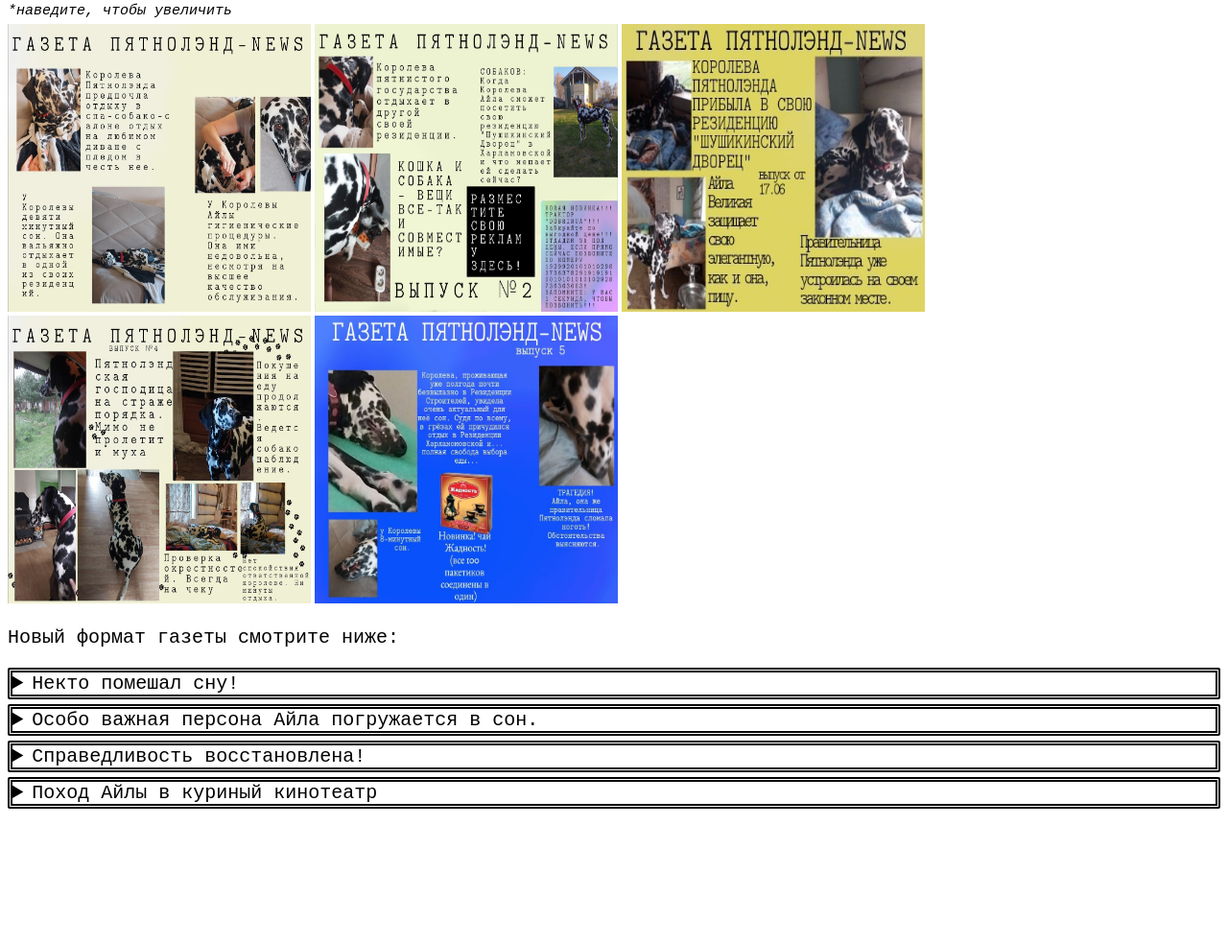
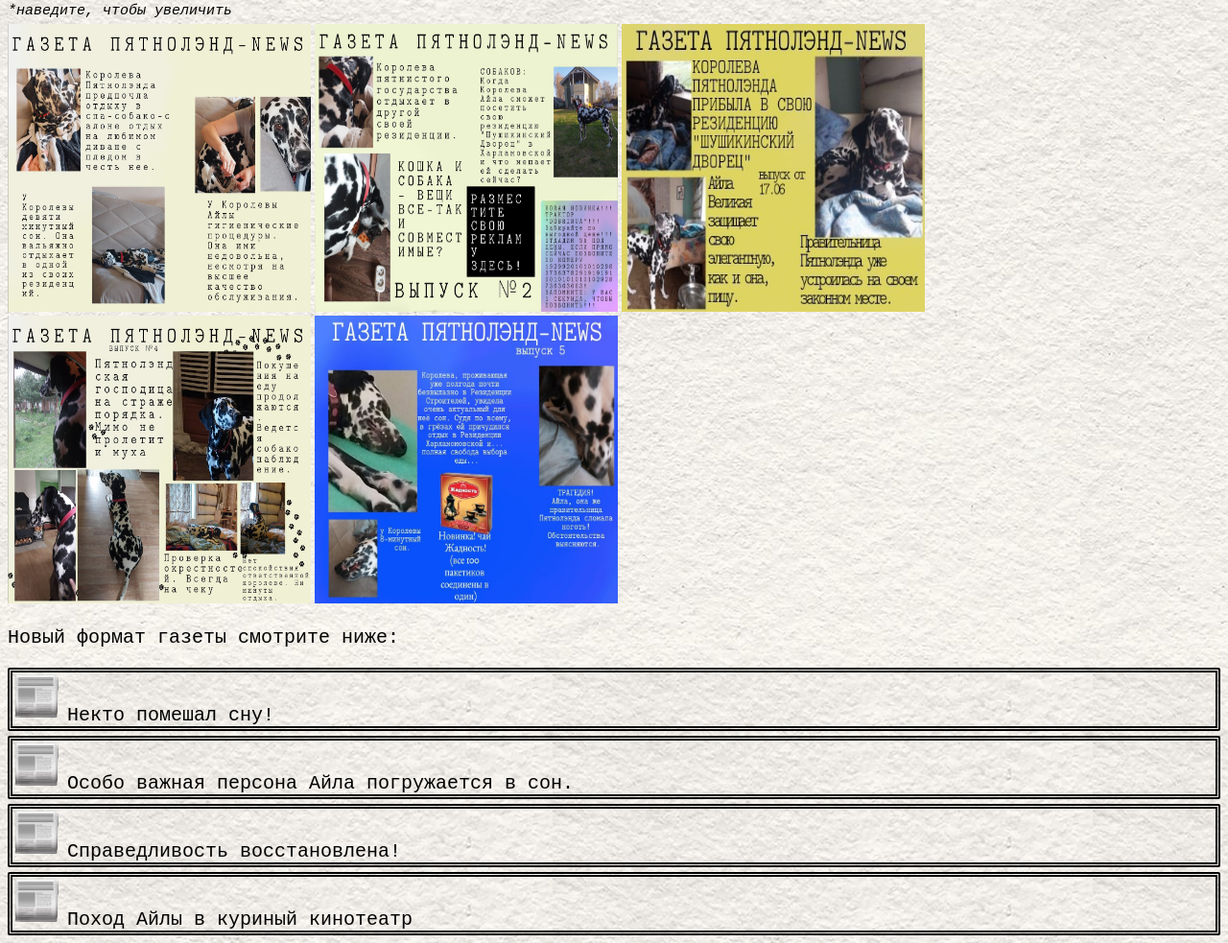
Before and after one commit to alisa1910/DalmationAylaNews, a plain HTML site: page index.html in a window 1280 px wide. Shown: the part 241-1224 px from the top of the page at 96% size. Before the commit the page ends 1092 px from the top, so only its background shows below. Drawn offline with Linux system fonts and the light colour scheme; the site is published under a folder, as on GitHub Pages, so addresses that start at the root find nothing.

Commit message:
git commit

```diff
--- a/style.css
+++ b/style.css
@@ -54,21 +54,21 @@ img:hover {
 summary {
     font-family: "Courier New";
     font-size: 20px;
-    list-style-image: url('/images/газета смайлик-no-bg-preview (carve.photos) (1).png');
+    list-style-image: url("./images/газета смайлик-no-bg-preview (carve.photos) (1).png");
 
 }
 details {
     border: thick double;
     border-radius: 2px;
     margin-bottom: 5px;
-    background-image: url("/images/фон.jpg");
+    background-image: url("./images/фон.jpg");
 }
 .news-img-169 {
     height: 320px;
     width: 180px;
 }
 body {
-    background-image: url("/images/фон.jpg");
+    background-image: url("./images/фон.jpg");
 }
 .news-img-11 {
     height: 250px;
```
